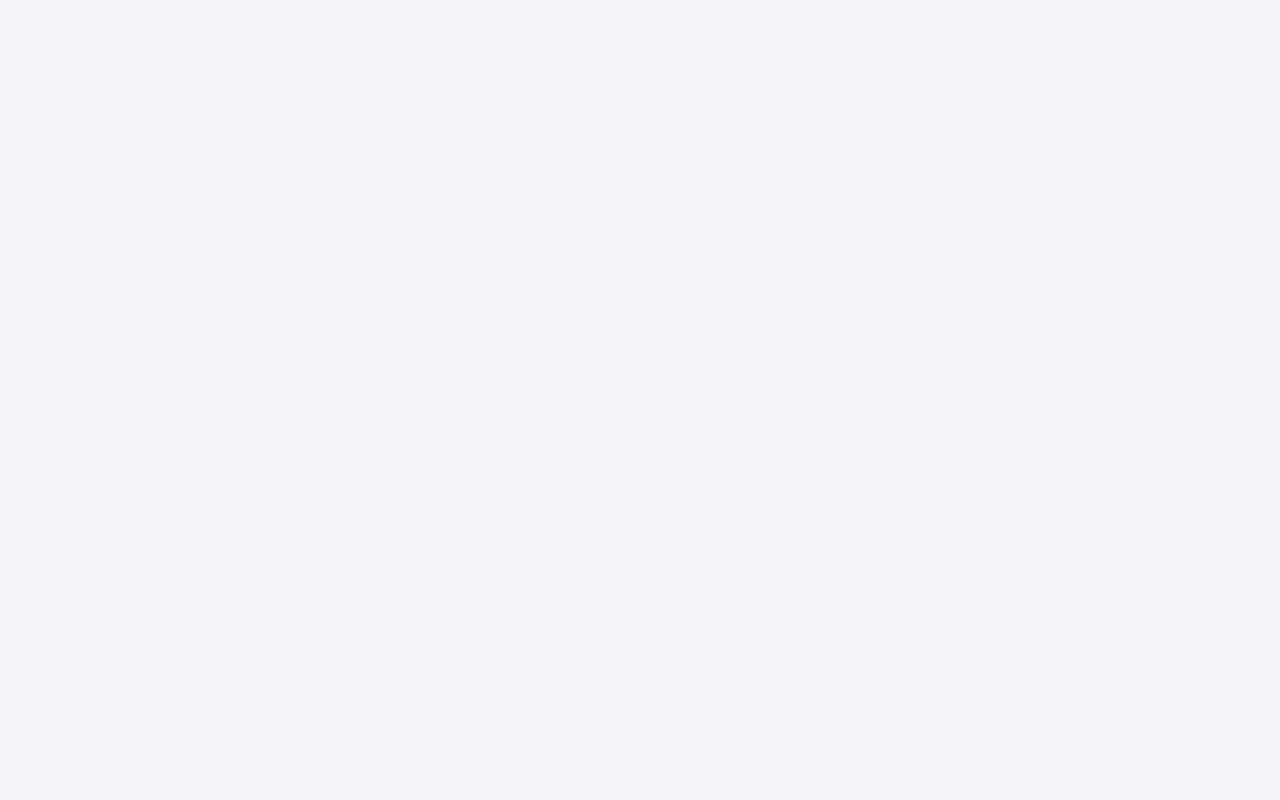
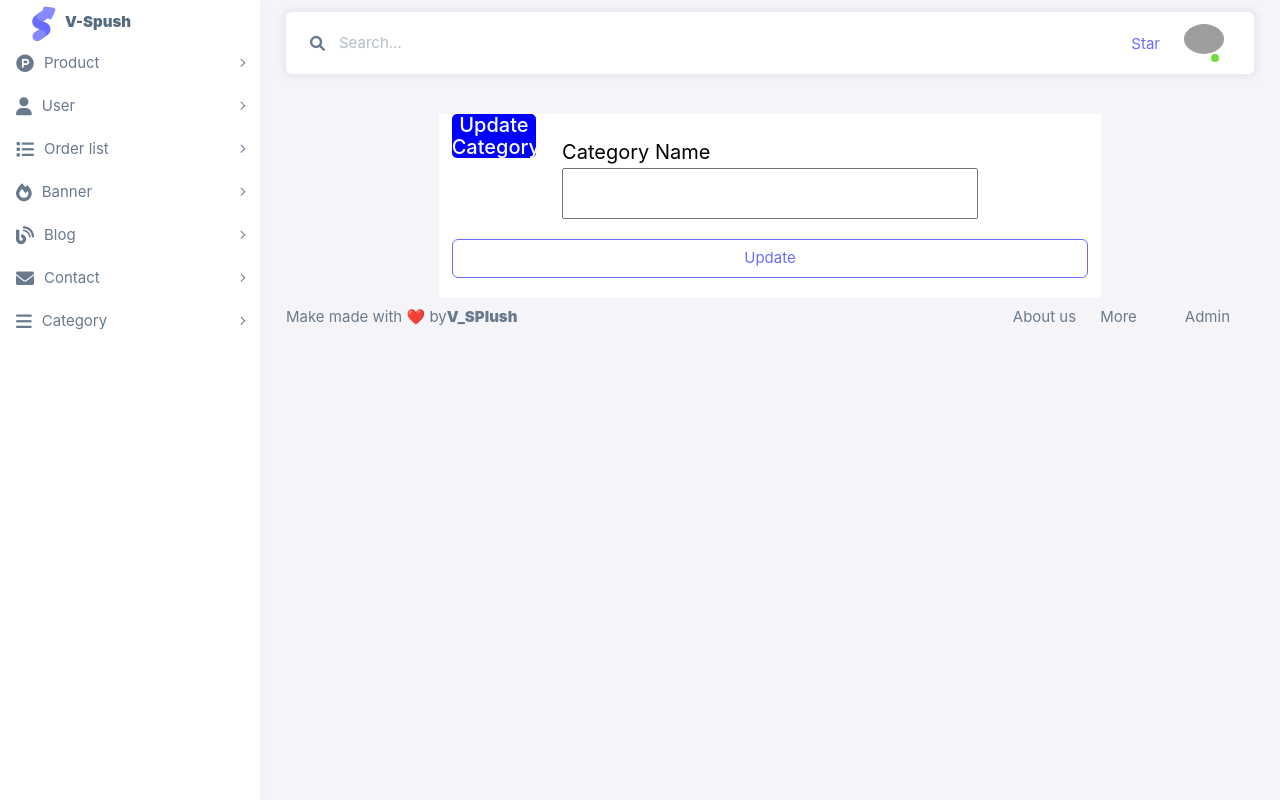
Before and after one commit to HoThiSang/V-Spush-front-end-admin, a React (Create React App) app: page /update-category/1 in a window 1280 px wide. Before the commit this address had no page. Built offline with nearby package versions, Linux system fonts and the light colour scheme; no server answers; grey boxes are pictures that could not be loaded; a web font is replaced by a local one.

Commit message:
feat: handle-api-update-category refer to 226

```diff
--- a/src/App.js
+++ b/src/App.js
@@ -1,5 +1,5 @@
 import {  Routes, Route, Navigate } from "react-router-dom";
-import { Order, Blog, CreateBlog, ShowContact, UpdateContact, UpdateBlog , Product,ShowCategory} from "./pages";
+import { Order, Blog, CreateBlog, ShowContact, UpdateContact, UpdateBlog , Product,ShowCategory,UpdateCategory} from "./pages";
 import Login from "./pages/Login";
 import React from "react";
 import Banner from "./pages/Banner";
@@ -19,6 +19,7 @@ function App() {
         <Route path="/update-blog/:id" element={<UpdateBlog />} />
         <Route path="/products" element={<Product />} />
         <Route path="/categories" element={<ShowCategory />} />
+        <Route path="/update-category/:id" element={<UpdateCategory />} />
       </Routes>
 
   );
--- /dev/null
+++ b/src/pages/Category/UpdateCategory.js
@@ -0,0 +1,95 @@
+import { useEffect, useState } from "react"
+import { useNavigate, useParams } from "react-router"
+import axiosService from "../../services/configAxios";
+import AdminLayout from "../../layouts/AdminLayout";
+import { useForm } from "react-hook-form";
+
+function UpdateCategory(){
+    const [category,setCategory]=useState({});
+    const navigate=useNavigate()
+    const {id} = useParams();
+    const {
+        register,
+        handleSubmit,
+        formState: { errors },
+      } = useForm();
+    const getDetailCategory= async () => {
+        try {
+            const response=await axiosService.get(`/categories/${id}`);
+            setCategory(response.data.data);
+
+        } catch (error) {
+            console.log("Error get detail category", error);
+        }
+    };
+    useEffect(()=>{
+        getDetailCategory();
+    },[]);
+
+    const updateCategory= async() =>{
+        try {
+            const response=await axiosService.put(`/categories-update/${id}`,category)
+            // setCategory(response.data);
+            navigate('/categories');
+
+        } catch (error) {
+
+        }
+    }
+     return (
+        <>
+        <AdminLayout>
+        <div className="container">
+      <div className="row row-update-contact">
+        <div className="col-lg-2"></div>
+        <div className="col-lg-8 form-update-contact">
+          <form onSubmit={handleSubmit(updateCategory)}>
+            <div className="row">
+              <div className="col-lg-2">
+              <h3 className="update-contact">Update Category</h3>
+              </div>
+              <div className="col-lg-8">
+                <br />
+                <label htmlFor="message" className="object-contact">
+                 Category Name
+                </label>
+                <br />
+                <input
+                  {...register("message", {
+                    required: "Message is required",
+                    validate: (value) =>
+                      value.length > 4 ||
+                      "Message must be longer than 10 characters",
+                  })}
+                  type="text"
+                  id="message"
+                  value={category.category_name}
+                  onChange={(e) => {
+                    setCategory({ ...category, category_name: e.target.value });
+                  }}
+                  className="input-update-contact"
+                />
+              </div>
+              <div className="col-lg-2"></div>
+            </div>
+            <br />
+                {errors.message && (
+                  <p className="error-input">{errors.message.message}</p>
+                )}
+                <button
+                  type="submit"
+                  className="btn btn-outline-primary input-update-contact"
+                >
+                  Update
+                </button>
+          </form>
+        </div>
+        <div className="col-lg-2"></div>
+      </div>
+    </div>
+        </AdminLayout>
+        </>
+    )
+}
+
+export default UpdateCategory
--- a/src/pages/index.js
+++ b/src/pages/index.js
@@ -7,3 +7,4 @@ export {default as UpdateContact} from './Contact/UpdateContact'
 export {default as UpdateBlog } from './Blog/UpdateBlog'
 export {default as Product } from './Product/index'
 export {default as ShowCategory} from './Category/index'
+export {default as UpdateCategory } from './Category/UpdateCategory'
```
